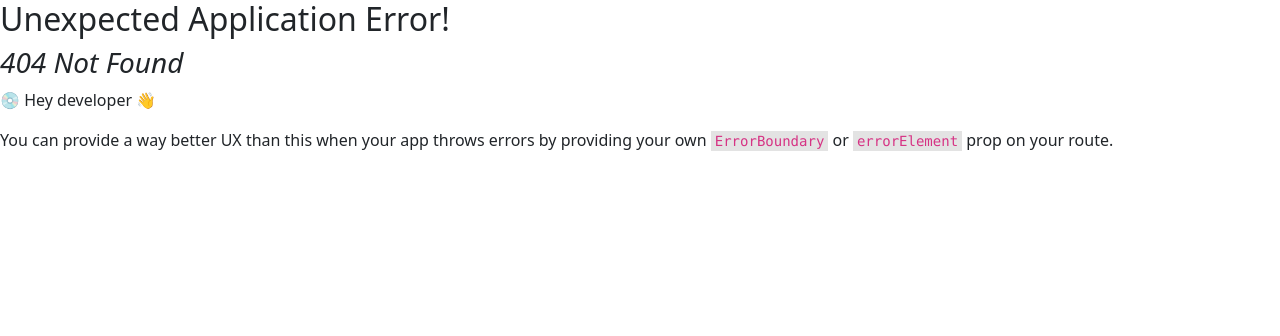
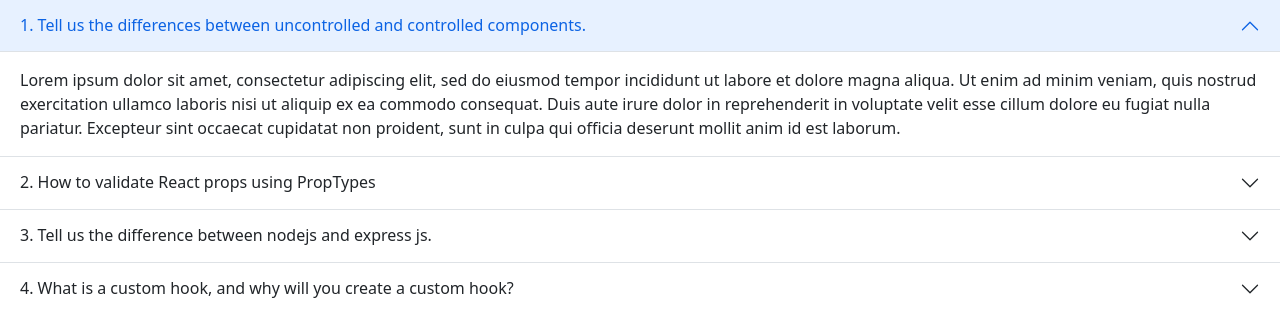
Before and after one commit to sadiawcutecat/Chef-recipe-hunter, a React (Vite) app: page /blog in a window 1280 px wide. Before the commit this address had no page. Shown: the top 336 px of the page. Built offline with nearby package versions, Linux system fonts and the light colour scheme.

Commit message:
added blog FAQ

```diff
--- /dev/null
+++ b/src/Pages/Blog/Blog.jsx
@@ -0,0 +1,63 @@
+// import React from 'react';
+
+import { Accordion } from "react-bootstrap";
+
+const Blog = () => {
+    return (
+        <div>
+            <Accordion defaultActiveKey="0" flush>
+      <Accordion.Item eventKey="0">
+        <Accordion.Header>1. Tell us the differences between uncontrolled and controlled components.</Accordion.Header>
+        <Accordion.Body>
+          Lorem ipsum dolor sit amet, consectetur adipiscing elit, sed do
+          eiusmod tempor incididunt ut labore et dolore magna aliqua. Ut enim ad
+          minim veniam, quis nostrud exercitation ullamco laboris nisi ut
+          aliquip ex ea commodo consequat. Duis aute irure dolor in
+          reprehenderit in voluptate velit esse cillum dolore eu fugiat nulla
+          pariatur. Excepteur sint occaecat cupidatat non proident, sunt in
+          culpa qui officia deserunt mollit anim id est laborum.
+        </Accordion.Body>
+      </Accordion.Item>
+      <Accordion.Item eventKey="1">
+        <Accordion.Header>2. How to validate React props using PropTypes</Accordion.Header>
+        <Accordion.Body>
+          Lorem ipsum dolor sit amet, consectetur adipiscing elit, sed do
+          eiusmod tempor incididunt ut labore et dolore magna aliqua. Ut enim ad
+          minim veniam, quis nostrud exercitation ullamco laboris nisi ut
+          aliquip ex ea commodo consequat. Duis aute irure dolor in
+          reprehenderit in voluptate velit esse cillum dolore eu fugiat nulla
+          pariatur. Excepteur sint occaecat cupidatat non proident, sunt in
+          culpa qui officia deserunt mollit anim id est laborum.
+        </Accordion.Body>
+      </Accordion.Item>
+      <Accordion.Item eventKey="2">
+        <Accordion.Header>3. Tell us the difference between nodejs and express js.</Accordion.Header>
+        <Accordion.Body>
+          Lorem ipsum dolor sit amet, consectetur adipiscing elit, sed do
+          eiusmod tempor incididunt ut labore et dolore magna aliqua. Ut enim ad
+          minim veniam, quis nostrud exercitation ullamco laboris nisi ut
+          aliquip ex ea commodo consequat. Duis aute irure dolor in
+          reprehenderit in voluptate velit esse cillum dolore eu fugiat nulla
+          pariatur. Excepteur sint occaecat cupidatat non proident, sunt in
+          culpa qui officia deserunt mollit anim id est laborum.
+        </Accordion.Body>
+      </Accordion.Item>
+      <Accordion.Item eventKey="3">
+        <Accordion.Header>4. What is a custom hook, and why will you create a custom hook?</Accordion.Header>
+        <Accordion.Body>
+          Lorem ipsum dolor sit amet, consectetur adipiscing elit, sed do
+          eiusmod tempor incididunt ut labore et dolore magna aliqua. Ut enim ad
+          minim veniam, quis nostrud exercitation ullamco laboris nisi ut
+          aliquip ex ea commodo consequat. Duis aute irure dolor in
+          reprehenderit in voluptate velit esse cillum dolore eu fugiat nulla
+          pariatur. Excepteur sint occaecat cupidatat non proident, sunt in
+          culpa qui officia deserunt mollit anim id est laborum.
+        </Accordion.Body>
+      </Accordion.Item>
+    </Accordion>
+
+        </div>
+    );
+};
+
+export default Blog;
--- a/src/Pages/Shared/NavSection.jsx
+++ b/src/Pages/Shared/NavSection.jsx
@@ -12,12 +12,12 @@ const NavSection = () => {
     <div>
       <Navbar bg="success" className="bg-opacity-25" expand="lg">
         <Container >
-          <h2 className="me-5">Dish Dazzle</h2>
+          <h2 className="me-5 text-success">Dish Dazzle</h2>
           <Navbar.Toggle aria-controls="basic-navbar-nav" />
           <Navbar.Collapse id="basic-navbar-nav">
-            <Nav className="ms-auto">
-              <Link to="/" className="text-decoration-none"><Nav.Link >Home</Nav.Link></Link>
-             <Link to="/blog" className="text-decoration-none"><Nav.Link>Blog</Nav.Link></Link>
+            <Nav className="ms-auto gap-4">
+              <Link to="/" className="text-decoration-none text-dark">Home</Link>
+             <Link to="/blog" className="text-decoration-none text-dark">Blog</Link>
 
 
 
--- a/src/Routes/Routes.jsx
+++ b/src/Routes/Routes.jsx
@@ -1,6 +1,7 @@
 import { createBrowserRouter } from "react-router-dom";
 import Main from "../layout/Main";
 import Home from "../Pages/Home/Home";
+import Blog from "../Pages/Blog/Blog";
 
 const router = createBrowserRouter([
 
@@ -12,6 +13,10 @@ const router = createBrowserRouter([
                 path:'/',
                 element:<Home></Home>
             },
+            {
+                path:'/blog',
+                element:<Blog></Blog>
+            }
         ]
     }
 
--- a/src/layout/Main.jsx
+++ b/src/layout/Main.jsx
@@ -1,15 +1,15 @@
 // import React from 'react'
 
 import { Outlet } from "react-router-dom";
-import Footer from "../Pages/Shared/Footer/Footer";
-import Header from "../Pages/Shared/Header/Header";
+// import Footer from "../Pages/Shared/Footer/Footer";
+// import NavSection from "../Pages/Shared/NavSection";
 
 const Main = () => {
     return (
         <div>
-            <Header></Header>
+            {/* <NavSection></NavSection> */}
             <Outlet></Outlet>
-            <Footer></Footer>
+
 
         </div>
     );
```
